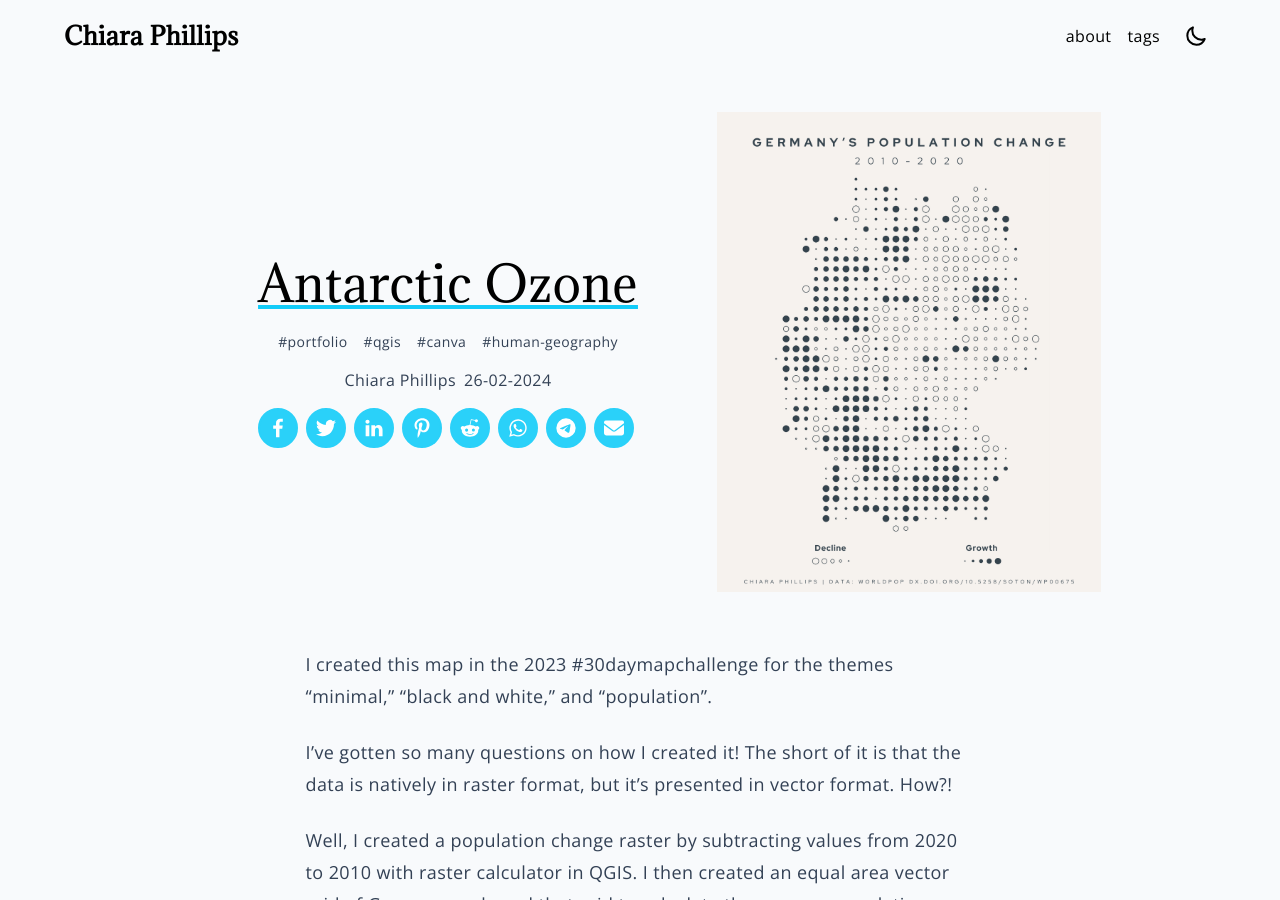
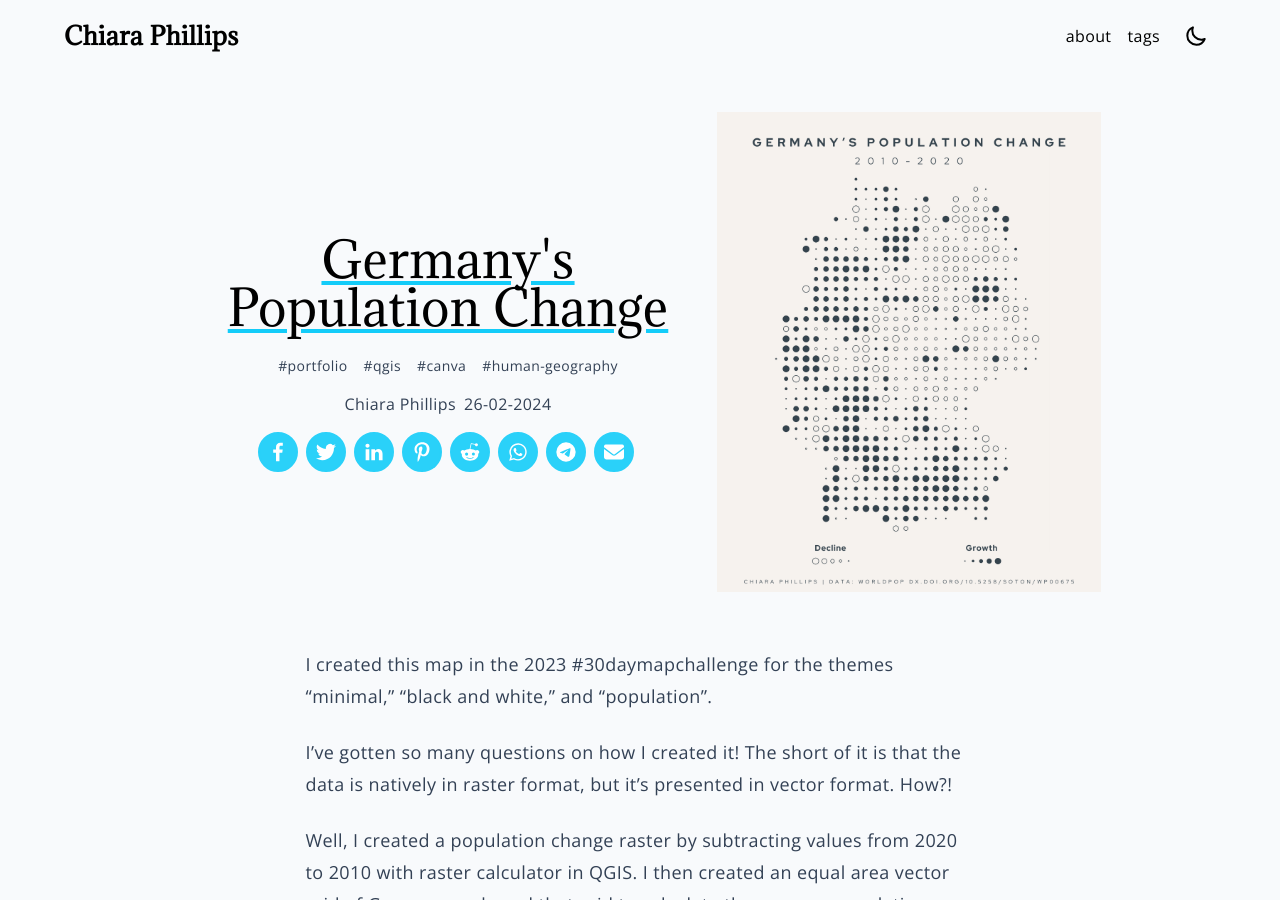
Before and after one commit to chiara-phillips/chiara-phillips.github.io, a Jekyll site: the page built from _posts/2024-02-26-germany-population-change.md, in a window 1280 px wide and 900 px high. Built offline with Jekyll 4.4.1, drawn with Linux system fonts in a browser that asks for light colours.

Commit message:
Update 2024-02-26-germany-population-change.md

```diff
--- a/_posts/2024-02-26-germany-population-change.md
+++ b/_posts/2024-02-26-germany-population-change.md
@@ -1,6 +1,6 @@
 ---
 layout: post
-title: Antarctic Ozone
+title: Germany's Population Change
 image: /assets/images/germany-population-change.png
 tags:
   - portfolio
```
